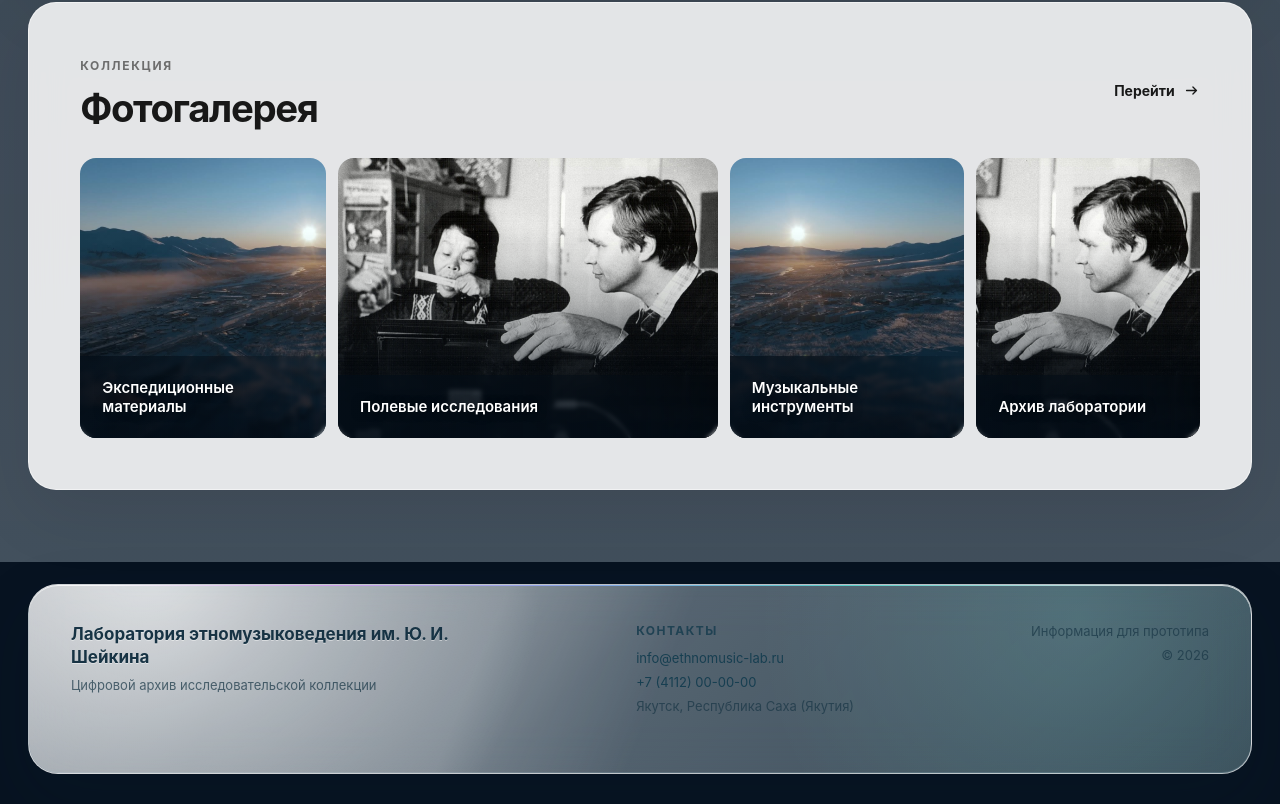
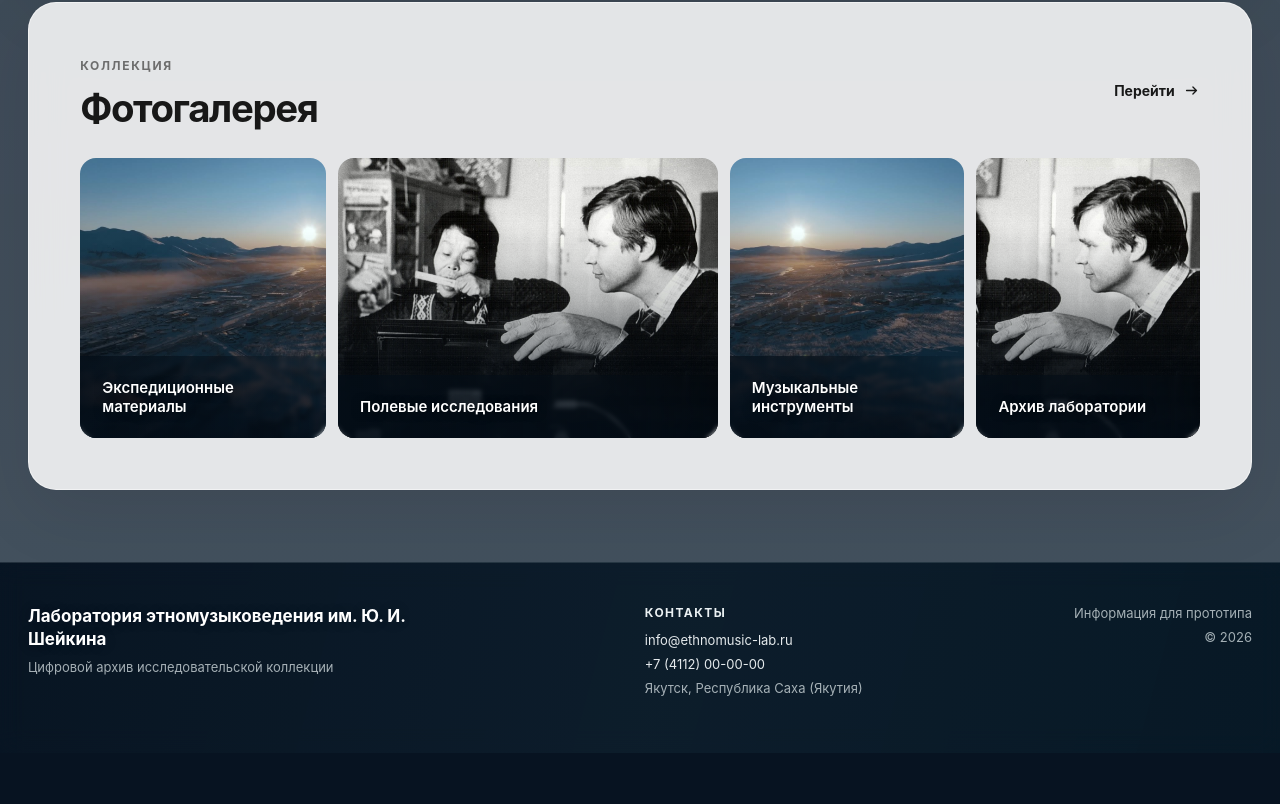
Before and after one commit to tuy1986/ethnomusic-portal, a Next.js app: page / in a window 1280 px wide. Shown: the part 3029-3833 px from the top of the page. After the commit the page ends 3782 px from the top, so only its background shows below. Built offline with nearby package versions, Linux system fonts and the light colour scheme.

Commit message:
Use translucent dark footer strip

```diff
--- a/app/globals.css
+++ b/app/globals.css
@@ -778,11 +778,13 @@ main,
 
 .footer {
   position: relative;
-  color: #173344;
-  border-top: 0;
-  padding: 22px 0 30px;
-  background: transparent;
-  backdrop-filter: none;
+  overflow: hidden;
+  color: #f4f8fa;
+  border-top: 1px solid rgba(224,241,246,.12);
+  padding: 0;
+  background: linear-gradient(105deg, rgba(8,22,37,.58), rgba(18,39,55,.52) 52%, rgba(7,29,43,.6));
+  backdrop-filter: blur(12px) saturate(.88);
+  -webkit-backdrop-filter: blur(12px) saturate(.88);
 }
 .footer::before,
 .footer::after { content: none; }
@@ -794,45 +796,17 @@ main,
   grid-template-columns: 1.5fr 1fr auto;
   align-items: start;
   gap: 54px;
-  overflow: hidden;
-  padding: 38px 42px;
-  color: rgba(27,55,71,.72);
+  padding: 42px 0;
+  color: rgba(239,247,249,.68);
   font-size: 13px;
-  border: 1px solid rgba(255,255,255,.62);
-  border-radius: 30px;
-  background:
-    linear-gradient(135deg, rgba(250,253,255,.62), rgba(218,235,244,.38) 46%, rgba(190,224,229,.28)),
-    radial-gradient(circle at 86% 18%, rgba(102,229,218,.18), transparent 30%);
-  box-shadow: 0 24px 65px rgba(8,28,43,.16), inset 0 1px 0 rgba(255,255,255,.78), inset 0 -1px 0 rgba(168,205,219,.18);
-  backdrop-filter: blur(26px) saturate(1.08);
-  -webkit-backdrop-filter: blur(26px) saturate(1.08);
 }
-.footerInner::before {
-  content: "";
-  position: absolute;
-  inset: 0;
-  border-radius: inherit;
-  background:
-    radial-gradient(circle at 10% -12%, rgba(255,255,255,.72), transparent 35%),
-    linear-gradient(112deg, transparent 18%, rgba(255,255,255,.2) 37%, transparent 52%);
-  pointer-events: none;
-}
-.footerInner::after {
-  content: "";
-  position: absolute;
-  top: 0;
-  left: 7%;
-  width: 86%;
-  height: 1px;
-  background: linear-gradient(90deg, transparent, rgba(179,91,226,.54) 20%, rgba(70,119,233,.58) 44%, rgba(26,200,191,.68) 70%, transparent);
-  box-shadow: 0 1px 13px rgba(39,195,192,.19);
-  pointer-events: none;
-}
+.footerInner::before,
+.footerInner::after { content: none; }
 .footerInner > * { position: relative; z-index: 1; }
 .footerIdentity, .footerContacts, .footerMeta { display: flex; flex-direction: column; gap: 8px; }
-.footerIdentity strong { max-width: 390px; color: #173344; font-size: 17px; line-height: 1.35; text-shadow: 0 1px 0 rgba(255,255,255,.45); }
-.footerLabel { margin-bottom: 4px; color: #204253; font-size: 12px; font-weight: 750; letter-spacing: .12em; text-transform: uppercase; }
-.footerContacts a { color: #173f51; }
+.footerIdentity strong { max-width: 390px; color: #fff; font-size: 17px; line-height: 1.35; text-shadow: 0 1px 12px rgba(4,16,28,.24); }
+.footerLabel { margin-bottom: 4px; color: rgba(245,251,252,.96); font-size: 12px; font-weight: 750; letter-spacing: .12em; text-transform: uppercase; }
+.footerContacts a { color: rgba(247,252,253,.92); }
 .footerContacts a:hover { color: #27c8bf; }
 .footerMeta { align-items: flex-end; text-align: right; }
 
@@ -1007,8 +981,8 @@ main,
   .sheykinCopy h2 { font-size: 36px; }
   .sheykinCopy .sheykinLead { font-size: 16px; }
   .footerInner { grid-template-columns: 1fr; gap: 28px; }
-  .footer { padding: 14px 0 18px; }
-  .footerInner { min-height: 0; padding: 28px 22px; border-radius: 24px; }
+  .footer { padding: 0; }
+  .footerInner { min-height: 0; padding: 34px 0; }
   .footerMeta { grid-column: auto; }
 }
 
--- a/portal-prototype.html
+++ b/portal-prototype.html
@@ -686,21 +686,20 @@ main,
 .auroraTextLink { display: inline-flex; align-items: center; gap: 14px; margin-top: 13px; padding-bottom: 5px; border-bottom: 1px solid rgba(90,85,166,.24); font-size: 13px; font-weight: 750; letter-spacing: .05em; text-transform: uppercase; }
 .auroraTextLink span { width: 27px; height: 27px; display: grid; place-items: center; border-radius: 50%; color: #fff; background: linear-gradient(135deg, #df5ba7, #856bd0 50%, #18c5bd); transition: transform .2s ease; }
 .auroraTextLink:hover span { transform: translateX(4px); }
-.footer { position:relative; color:#173344; border-top:0; padding:22px 0 30px; background:transparent; backdrop-filter:none; }
+.footer { position:relative; overflow:hidden; color:#f4f8fa; border-top:1px solid rgba(224,241,246,.12); padding:0; background:linear-gradient(105deg,rgba(8,22,37,.58),rgba(18,39,55,.52) 52%,rgba(7,29,43,.6)); backdrop-filter:blur(12px) saturate(.88); -webkit-backdrop-filter:blur(12px) saturate(.88); }
 .footer::before,.footer::after { content:none; }
-.footerInner { position:relative; z-index:1; min-height:190px; display:grid; grid-template-columns:1.5fr 1fr auto; align-items:start; gap:54px; overflow:hidden; padding:38px 42px; color:rgba(27,55,71,.72); font-size:13px; border:1px solid rgba(255,255,255,.62); border-radius:30px; background:linear-gradient(135deg,rgba(250,253,255,.62),rgba(218,235,244,.38) 46%,rgba(190,224,229,.28)),radial-gradient(circle at 86% 18%,rgba(102,229,218,.18),transparent 30%); box-shadow:0 24px 65px rgba(8,28,43,.16),inset 0 1px 0 rgba(255,255,255,.78),inset 0 -1px 0 rgba(168,205,219,.18); backdrop-filter:blur(26px) saturate(1.08); -webkit-backdrop-filter:blur(26px) saturate(1.08); }
-.footerInner::before { content:""; position:absolute; inset:0; border-radius:inherit; background:radial-gradient(circle at 10% -12%,rgba(255,255,255,.72),transparent 35%),linear-gradient(112deg,transparent 18%,rgba(255,255,255,.2) 37%,transparent 52%); pointer-events:none; }
-.footerInner::after { content:""; position:absolute; top:0; left:7%; width:86%; height:1px; background:linear-gradient(90deg,transparent,rgba(179,91,226,.54) 20%,rgba(70,119,233,.58) 44%,rgba(26,200,191,.68) 70%,transparent); box-shadow:0 1px 13px rgba(39,195,192,.19); pointer-events:none; }
+.footerInner { position:relative; z-index:1; min-height:190px; display:grid; grid-template-columns:1.5fr 1fr auto; align-items:start; gap:54px; padding:42px 0; color:rgba(239,247,249,.68); font-size:13px; }
+.footerInner::before,.footerInner::after { content:none; }
 .footerInner > * { position:relative; z-index:1; }
 .footerIdentity, .footerContacts, .footerMeta { display: flex; flex-direction: column; gap: 8px; }
-.footerIdentity strong { max-width:390px; color:#173344; font-size:17px; line-height:1.35; text-shadow:0 1px 0 rgba(255,255,255,.45); }
-.footerLabel { margin-bottom:4px; color:#204253; font-size:12px; font-weight:750; letter-spacing:.12em; text-transform:uppercase; }
-.footerContacts a { color:#173f51; }
+.footerIdentity strong { max-width:390px; color:#fff; font-size:17px; line-height:1.35; text-shadow:0 1px 12px rgba(4,16,28,.24); }
+.footerLabel { margin-bottom:4px; color:rgba(245,251,252,.96); font-size:12px; font-weight:750; letter-spacing:.12em; text-transform:uppercase; }
+.footerContacts a { color:rgba(247,252,253,.92); }
 .footerContacts a:hover { color: #27c8bf; }
 .footerMeta { align-items: flex-end; text-align: right; }
 @media (max-width:1120px) { .mapStage { width:100%; grid-template-columns:minmax(0,1fr) 205px; gap:18px; } .sheykinPanel { grid-template-columns:minmax(0,.9fr) minmax(320px,1.1fr); gap:34px; } }
 @media (max-width:860px) { .sheykinPanel { grid-template-columns:1fr; } .sheykinPhoto { min-height:360px; } .footerInner { grid-template-columns:1fr 1fr; } .footerMeta { grid-column:1/-1; align-items:flex-start; text-align:left; } }
-@media (max-width:560px) { .waveform { height:84px; } .sheykinPanel { padding:16px; } .sheykinPhoto { min-height:270px; border-radius:15px; } .sheykinCopy { padding:18px 4px 10px; } .sheykinCopy h2 { font-size:36px; } .sheykinCopy .sheykinLead { font-size:16px; } .footer { padding:14px 0 18px; } .footerInner { grid-template-columns:1fr; gap:28px; min-height:0; padding:28px 22px; border-radius:24px; } .footerMeta { grid-column:auto; } }
+@media (max-width:560px) { .waveform { height:84px; } .sheykinPanel { padding:16px; } .sheykinPhoto { min-height:270px; border-radius:15px; } .sheykinCopy { padding:18px 4px 10px; } .sheykinCopy h2 { font-size:36px; } .sheykinCopy .sheykinLead { font-size:16px; } .footer { padding:0; } .footerInner { grid-template-columns:1fr; gap:28px; min-height:0; padding:34px 0; } .footerMeta { grid-column:auto; } }
 body { overflow-x:hidden; }
 .headerInner { position:relative; }
 .menuToggle,.mobileNav { display:none; }
```
